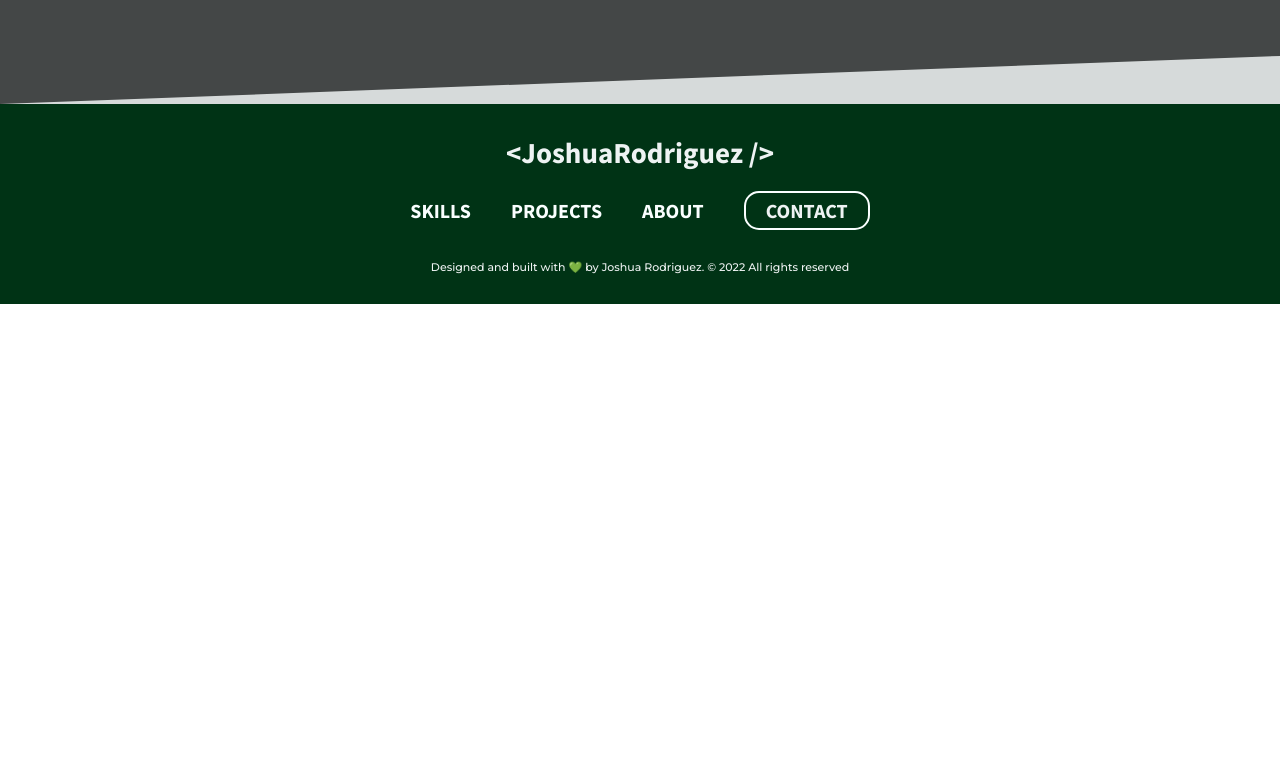
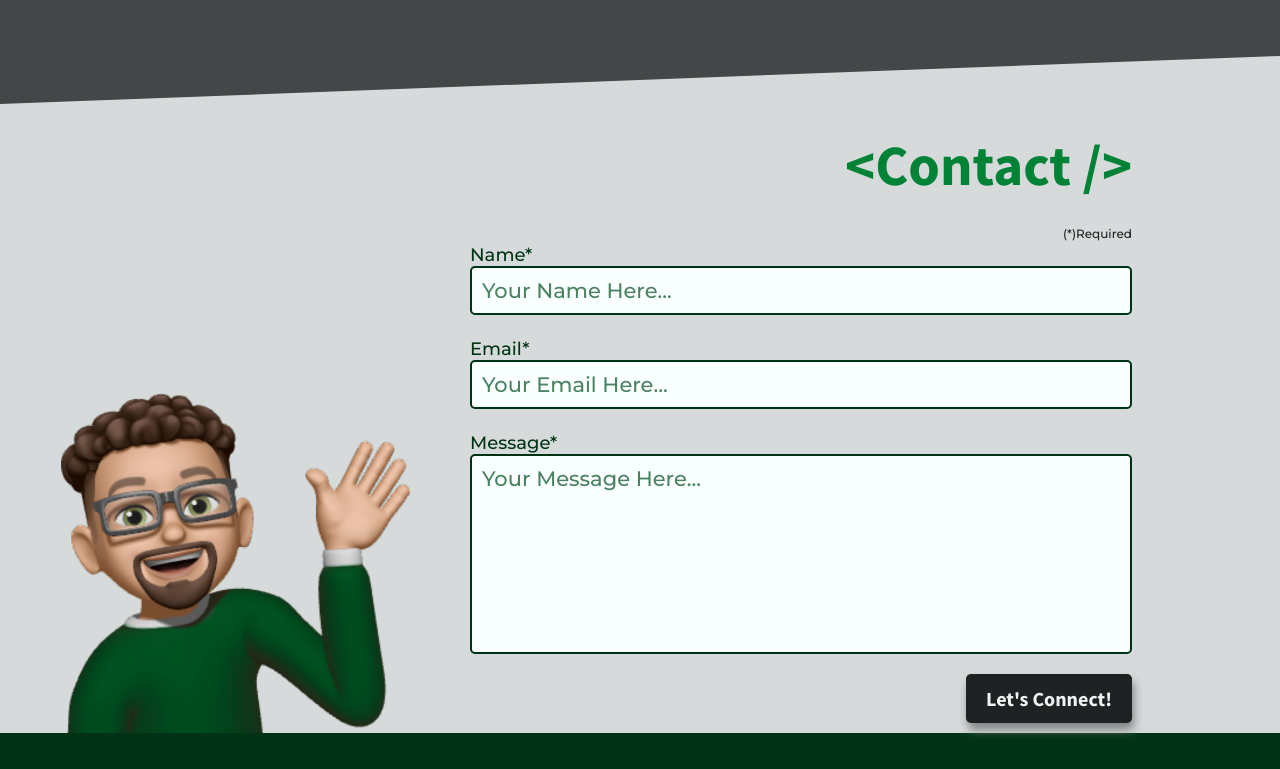
Before and after one commit to joshua-rdrgz/portfolio, a React (Create React App) app: page / in a window 1280 px wide. Shown: the part 2258-3027 px from the top of the page. Before the commit the page ends 2562 px from the top, so only its background shows below. Built offline with nearby package versions, Linux system fonts and the light colour scheme; no server answers.

Commit message:
⚙️ADD: 'Contact' Component.

```diff
--- a/src/App.tsx
+++ b/src/App.tsx
@@ -8,6 +8,7 @@ import Switch from './components/utilities/Switch/Switch';
 import Herobox from './components/layout/Herobox/Herobox';
 import Skills from './components/layout/Skills/Skills';
 import About from './components/layout/About/About';
+import Contact from './components/layout/Contact/Contact';
 
 function App() {
   const { isDarkMode } = useContext(ThemeContext);
@@ -24,6 +25,7 @@ function App() {
         <Herobox />
         <Skills />
         <About />
+        <Contact />
       </main>
       <Switch />
       <Footer backgroundColor={headerFooterBGColor} />
--- /dev/null
+++ b/src/components/layout/Contact/Contact.tsx
@@ -0,0 +1,40 @@
+import React, { useContext } from 'react';
+import ThemeContext from '../../../store/theme-context';
+import useStandardMQueries from '../../../hooks/useStandardMQueries';
+import Heading from '../../utilities/Heading/Heading';
+import HeadingType from '../../utilities/Heading/HeadingType';
+import Form from '../../utilities/Form/Form';
+import Icon from '../../utilities/Icon/Icon';
+import IconType from '../../utilities/Icon/IconType';
+
+const Contact = () => {
+  const { isDarkMode } = useContext(ThemeContext);
+  const { biggerThanTablet } = useStandardMQueries();
+
+  const HEADING_PROPS: HeadingType = {
+    Tag: 'h2',
+    headingSize: biggerThanTablet ? 'heading-size__2' : 'heading-size__3--bold',
+    headingColor: `color__${isDarkMode ? 'dark' : 'light'}--accent`,
+    headingClassName: 'contact__heading',
+  };
+
+  const ICON_PROPS: IconType = {
+    type: 'memoji',
+    svg: `./assets/memoji/${isDarkMode ? 'dark' : 'light'}/memoji-hi.svg`,
+    alt: `Josh waves hello. Let's connect today!`,
+    wrappingClassName: 'contact__icon-wrapper',
+    imgClassName: 'contact__icon',
+  };
+
+  return (
+    <section className='contact'>
+      <div className="contact__content">
+        <Heading {...HEADING_PROPS}>{'<Contact />'}</Heading>
+        <Form formClassName='contact__form' />
+      </div>
+      <Icon {...ICON_PROPS} />
+    </section>
+  );
+};
+
+export default Contact;
--- /dev/null
+++ b/src/styles/layout/_contact.scss
@@ -0,0 +1,36 @@
+.contact {
+  display: flex;
+  flex-direction: column;
+  @include respond(biggerThanSmallTablet) {
+    flex-direction: row-reverse;
+    justify-content: space-between;
+  }
+  &__content {
+    @include respond(biggerThanSmallTablet) {
+      flex: 1;
+      margin-right: 10%;
+    }
+  }
+  &__heading {
+    padding: 2.5rem 0;
+    margin: 0 auto;
+    @include respond(biggerThanVertTablet) {
+      margin-right: 0;
+      padding-right: 2rem;
+    }
+  }
+  &__form {
+    margin: 0 2rem;
+  }
+  &__icon {
+    translate: 0 1.25rem;
+    @include respond(biggerThanSmallTablet) {
+      translate: -5rem 15rem;
+      width: 50rem;
+    }
+    &-wrapper {
+      margin: 0 auto;
+      overflow: hidden;
+    }
+  }
+}
--- a/src/styles/main.scss
+++ b/src/styles/main.scss
@@ -20,6 +20,7 @@
 @import 'components/textbox';
 
 @import 'layout/about';
+@import 'layout/contact';
 @import 'layout/footer';
 @import 'layout/header';
 @import 'layout/herobox';
```
